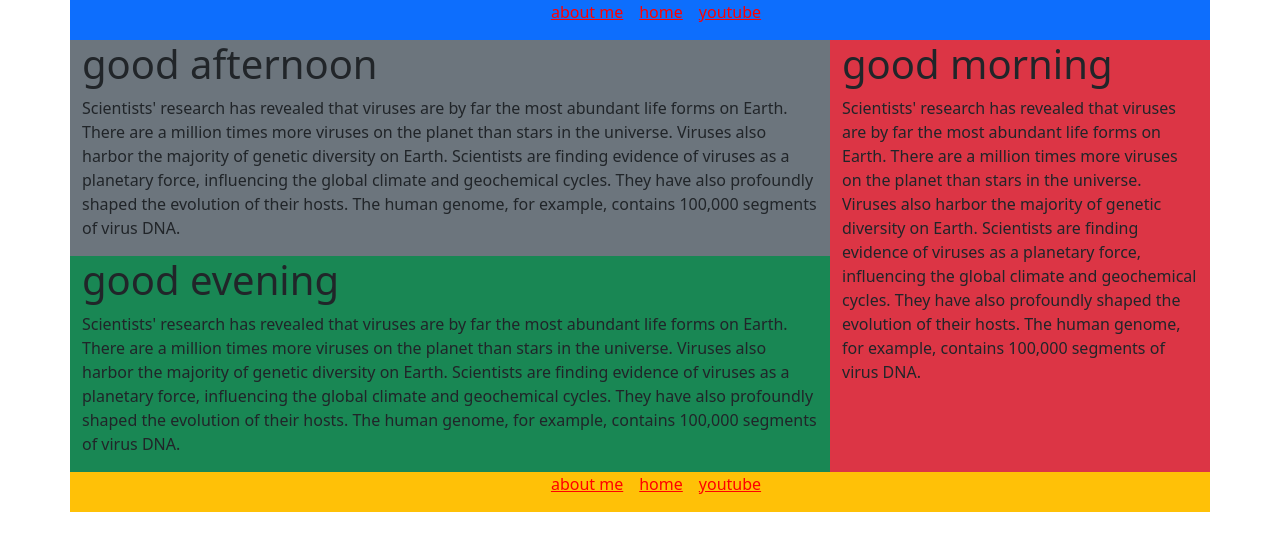
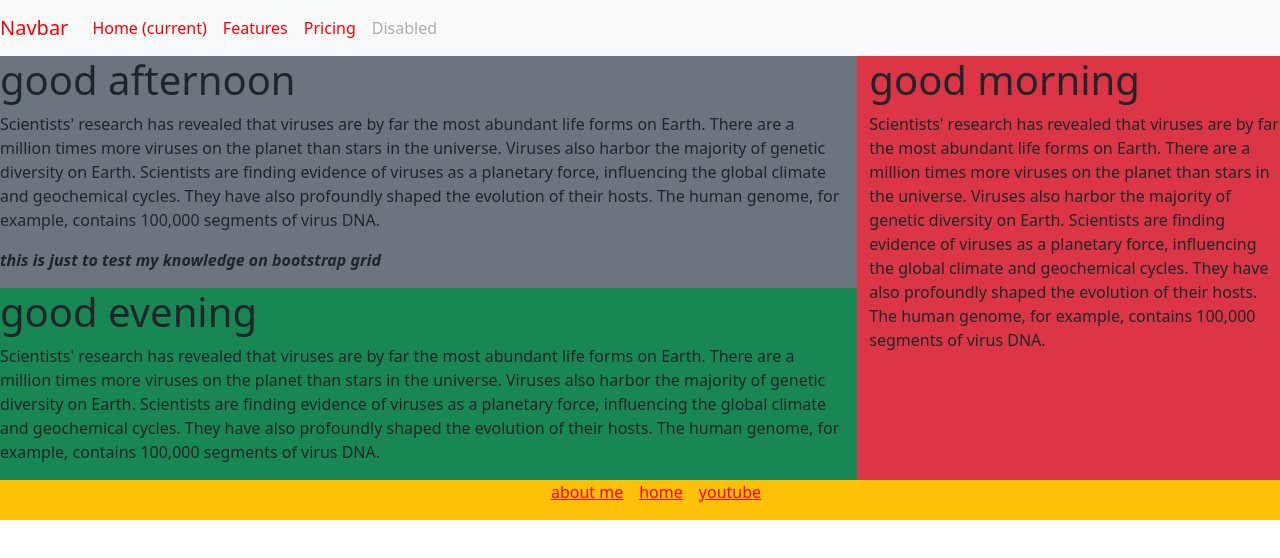
Before and after one commit to 3n3sa/website101, a plain HTML site: page index.html in a window 1280 px wide. Drawn offline with nearby package versions, Linux system fonts and the light colour scheme.

Commit message:
updated navbar

```diff
--- a/index.html
+++ b/index.html
@@ -11,7 +11,7 @@
 </head>
 
 <body>
-  <div class="container">
+  <!-- <div class="container">
 
     <div class="row">
       <div class="col bg-primary">
@@ -21,7 +21,30 @@
           <li class="listitem"><a href="youtube.html">youtube</a></li>
         </ul>
       </div>
-    </div>
+    </div> -->
+
+    <nav class="navbar navbar-expand-lg navbar-light bg-light">
+  <a class="navbar-brand" href="#">Navbar</a>
+  <button class="navbar-toggler" type="button" data-toggle="collapse" data-target="#navbarNav" aria-controls="navbarNav" aria-expanded="false" aria-label="Toggle navigation">
+    <span class="navbar-toggler-icon"></span>
+  </button>
+  <div class="collapse navbar-collapse" id="navbarNav">
+    <ul class="navbar-nav">
+      <li class="nav-item active">
+        <a class="nav-link" href="#">Home <span class="sr-only">(current)</span></a>
+      </li>
+      <li class="nav-item">
+        <a class="nav-link" href="#">Features</a>
+      </li>
+      <li class="nav-item">
+        <a class="nav-link" href="#">Pricing</a>
+      </li>
+      <li class="nav-item">
+        <a class="nav-link disabled" href="#">Disabled</a>
+      </li>
+    </ul>
+  </div>
+</nav>
 
     <div class="row">
       <div class="col-md-8 col-sm-12">
@@ -33,6 +56,7 @@
         diversity on Earth. Scientists are finding evidence of viruses as a planetary force, influencing the global
         climate and geochemical cycles. They have also profoundly shaped the evolution of their hosts. The human genome,
         for example, contains 100,000 segments of virus DNA.</p>
+            <p><i><b>this is just to test my knowledge on bootstrap grid</b></i></p>
           </div>
         </div>
         <div class="row">
```
